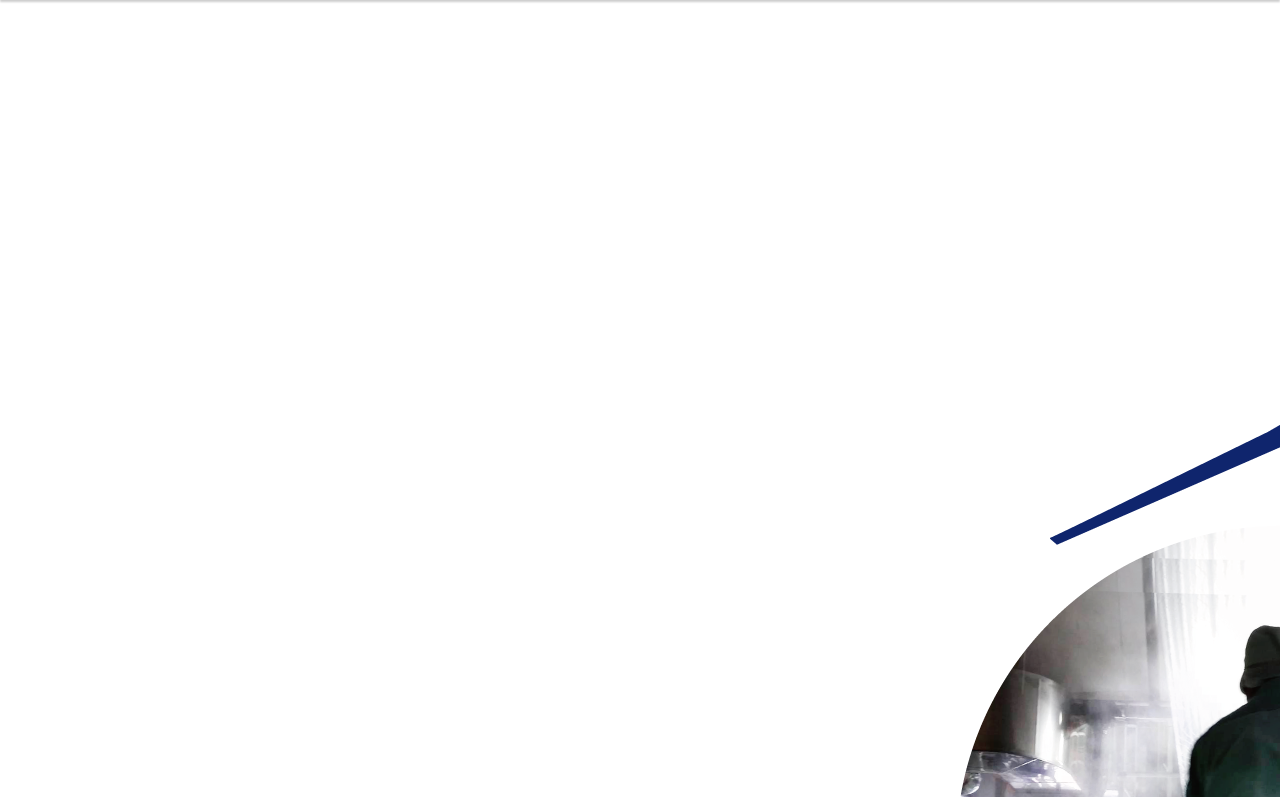
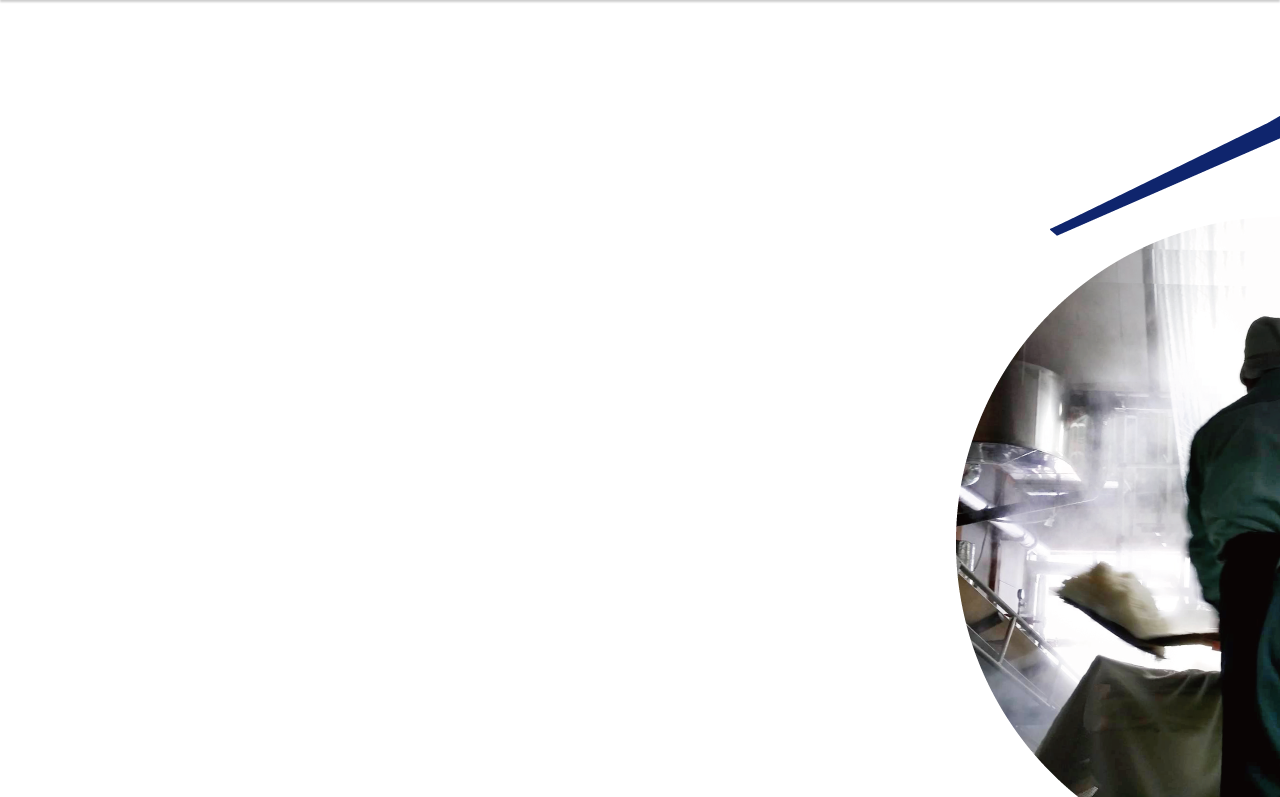
Before and after one commit to sancansion/imadashoten, a plain HTML site: page index.html in a window 1280 px wide. Shown: the top 797 px of the page. Drawn offline with nearby package versions, Linux system fonts and the light colour scheme; some packages are replaced by stand-ins of ours; files whose address does not match are found by name.

Commit message:
background position

```diff
--- a/css/style.css
+++ b/css/style.css
@@ -238,7 +238,8 @@ div.icon {
 .home.hero {
 	background-image: url(../img/home_bgp2.png);
     background-repeat:no-repeat;
-    background-position: center;
+    background-position-y: 100px;
+    background-position-x: center;
     background-attachment:fixed;
 }
 
```
